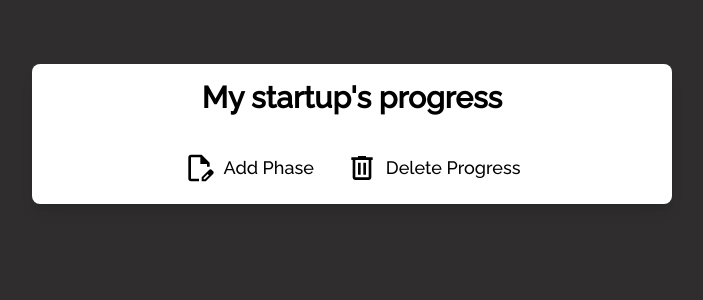
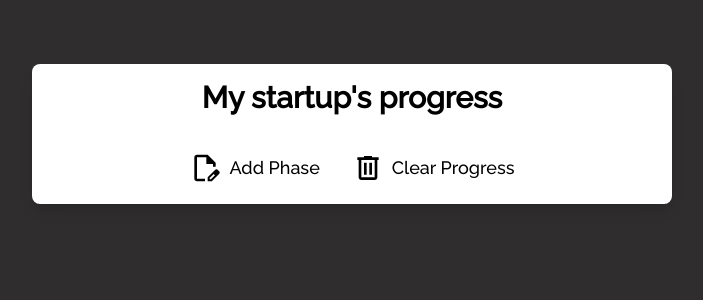
Before and after one commit to silver-times/todo, a React (Vite) app: page / in a window 1280 px wide. Shown: the top 300 px of the page, without its empty margins (288-991 px from the left). Built offline with nearby package versions, Linux system fonts and the light colour scheme.

Commit message:
fix: improve UI

```diff
--- a/src/App.tsx
+++ b/src/App.tsx
@@ -54,6 +54,7 @@ export const App = () => {
                 <div className="flex gap-4">
                   <form onSubmit={handlePhaseInput}>
                     <input
+                      required
                       type="text"
                       value={phaseInput}
                       onChange={(e) => setPhaseInput(e.target.value)}
@@ -90,7 +91,7 @@ export const App = () => {
                       src={DeleteIcon}
                       alt="add-todo-icon"
                     />
-                    <p className="text-lg hover:text-2xl">Delete Progress</p>
+                    <p className="text-lg hover:text-2xl">Clear Progress</p>
                   </div>
                 </div>
               )}
@@ -133,6 +134,7 @@ export const App = () => {
                 </div>
                 <form onSubmit={(e) => handleTodoInput(e, phase.id)}>
                   <input
+                    required
                     type="text"
                     value={todoInput}
                     placeholder="Enter todo!"
--- a/src/components/Alert.tsx
+++ b/src/components/Alert.tsx
@@ -18,7 +18,7 @@ export const Alert = (props: AlertProps) => {
         </div>
         <div>
           <p className="font-bold text-xl">Random fact</p>
-          <p className="text-sm ">{props.funfact}</p>
+          <p className="text-md">{props.funfact}</p>
         </div>
       </div>
     </div>
--- a/src/context/phaseContext.tsx
+++ b/src/context/phaseContext.tsx
@@ -103,9 +103,7 @@ export const PhaseContextProvider: React.FC<ChildrenProps> = ({ children }) => {
   };
 
   const displayFact = async () => {
-    const response = await fetch(
-      "https://uselessfacts.jsph.pl/random.json?language=en"
-    );
+    const response = await fetch("https://uselessfacts.jsph.pl/random.json");
     const data = await response.json();
     setFunfact(data.text);
   };
```
